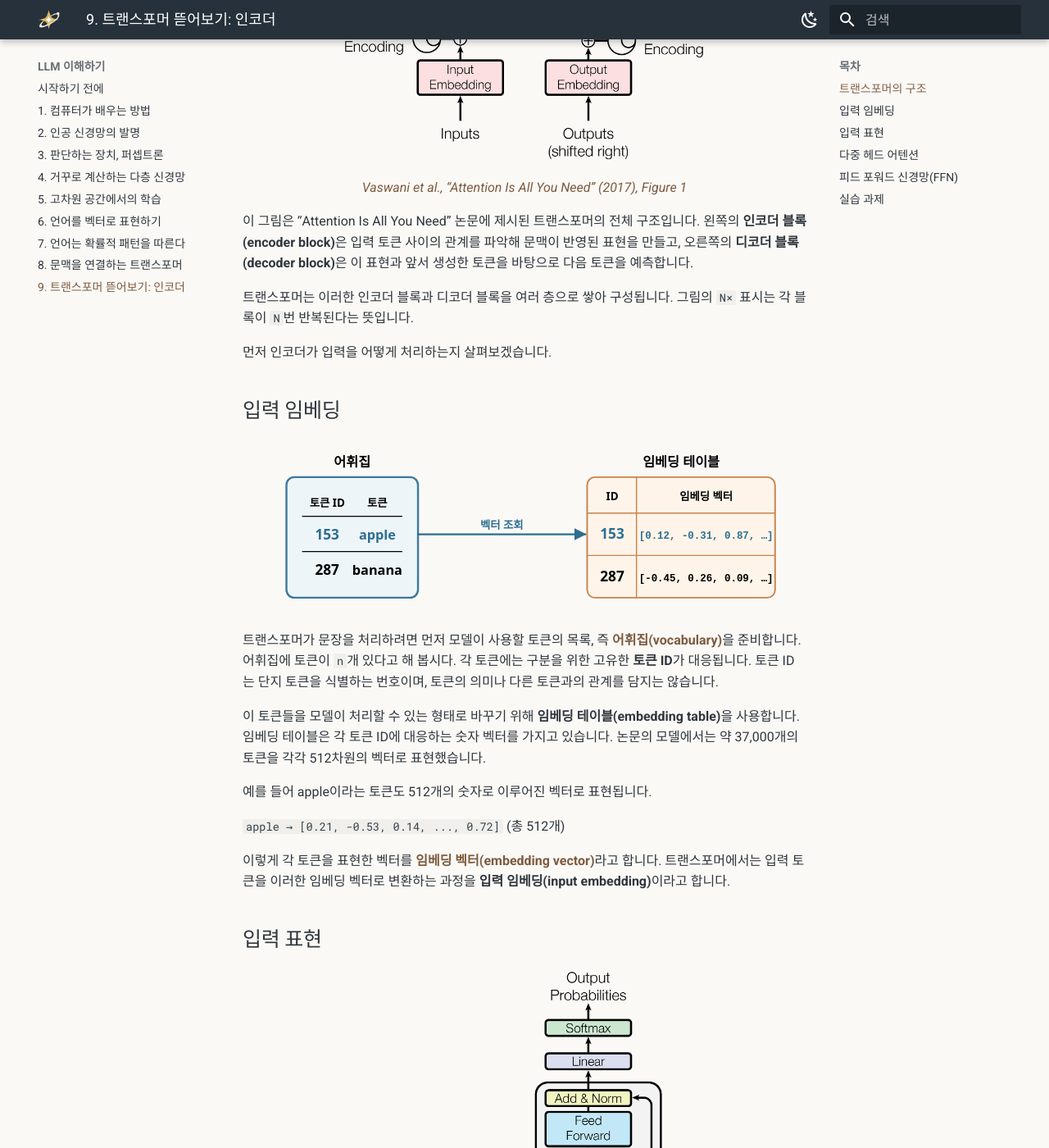
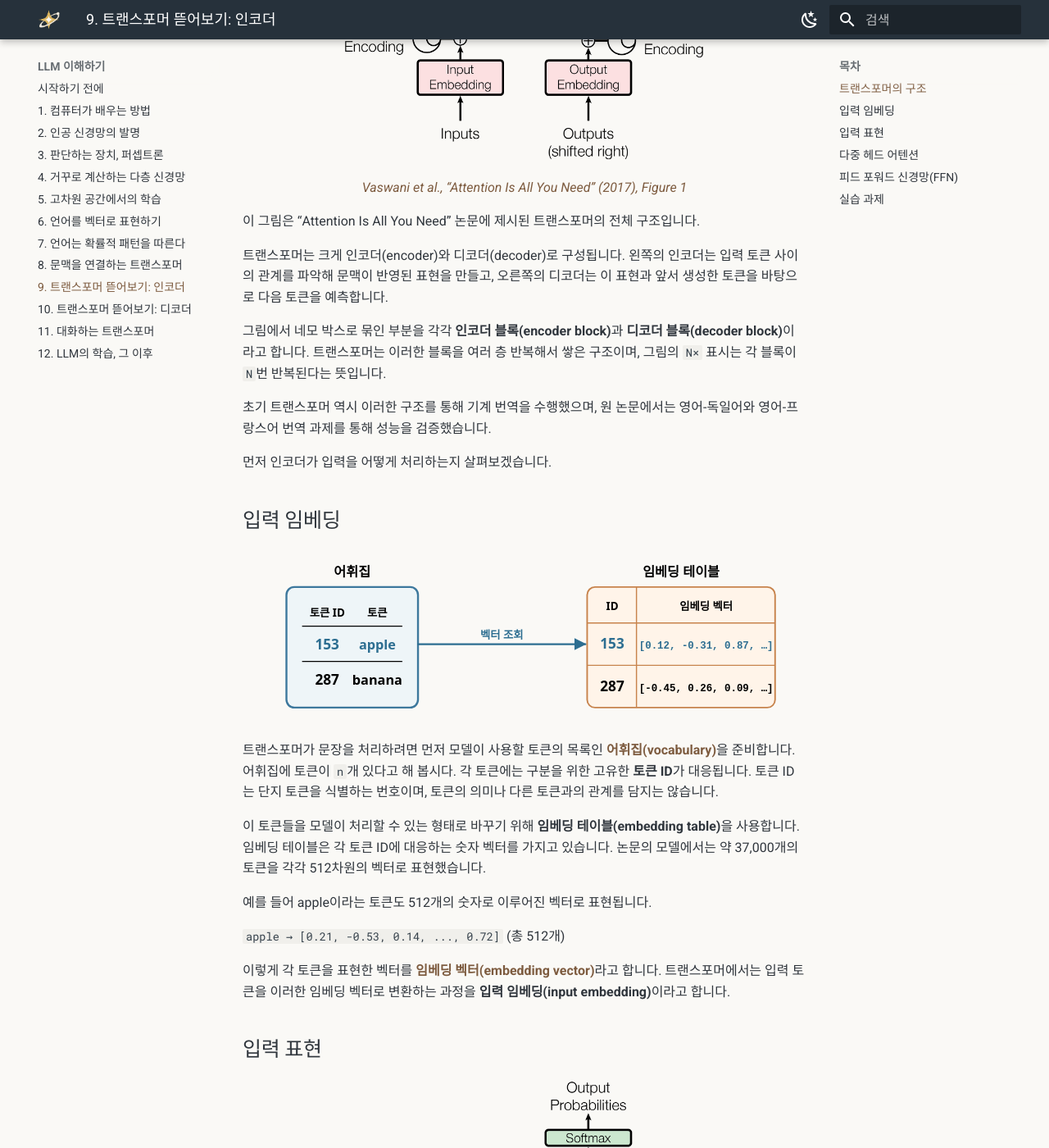
Before and after one commit to qu3vipon/the-hitchhikers-guide-to-ai, an MkDocs documentation site: the page built from docs/llm/09-transformer-encoder.md, in a window 1280 px wide and 1400 px high, scrolled down 852 px. Shown: the whole window at 82% size. Built offline with MkDocs 1.6.1 and Material for MkDocs 9.7.7, drawn with Linux system fonts in a browser that asks for light colours; some of the changed text lies outside the part shown.

Commit message:
Add transformer decoder chapter

```diff
--- a/docs/llm/09-transformer-encoder.md
+++ b/docs/llm/09-transformer-encoder.md
@@ -8,9 +8,13 @@
 
 <p style="text-align: center;"><em><a href="https://arxiv.org/html/1706.03762v7">Vaswani et al., “Attention Is All You Need” (2017), Figure 1</a></em></p>
 
-이 그림은 “Attention Is All You Need” 논문에 제시된 트랜스포머의 전체 구조입니다. 왼쪽의 **인코더 블록(encoder block)**은 입력 토큰 사이의 관계를 파악해 문맥이 반영된 표현을 만들고, 오른쪽의 **디코더 블록(decoder block)**은 이 표현과 앞서 생성한 토큰을 바탕으로 다음 토큰을 예측합니다.
+이 그림은 “Attention Is All You Need” 논문에 제시된 트랜스포머의 전체 구조입니다.
 
-트랜스포머는 이러한 인코더 블록과 디코더 블록을 여러 층으로 쌓아 구성됩니다. 그림의 `N×` 표시는 각 블록이 `N`번 반복된다는 뜻입니다.
+트랜스포머는 크게 인코더(encoder)와 디코더(decoder)로 구성됩니다. 왼쪽의 인코더는 입력 토큰 사이의 관계를 파악해 문맥이 반영된 표현을 만들고, 오른쪽의 디코더는 이 표현과 앞서 생성한 토큰을 바탕으로 다음 토큰을 예측합니다.
+
+그림에서 네모 박스로 묶인 부분을 각각 **인코더 블록(encoder block)**과 **디코더 블록(decoder block)**이라고 합니다. 트랜스포머는 이러한 블록을 여러 층 반복해서 쌓은 구조이며, 그림의 `N×` 표시는 각 블록이 `N`번 반복된다는 뜻입니다.
+
+초기 트랜스포머 역시 이러한 구조를 통해 기계 번역을 수행했으며, 원 논문에서는 영어-독일어와 영어-프랑스어 번역 과제를 통해 성능을 검증했습니다.
 
 먼저 인코더가 입력을 어떻게 처리하는지 살펴보겠습니다.
 
@@ -18,7 +22,7 @@
 
 ![어휘집의 토큰이 토큰 ID를 거쳐 임베딩 테이블의 벡터로 연결되는 구조](../assets/images/token-id-to-embedding.svg){ .neural-network-image }
 
-트랜스포머가 문장을 처리하려면 먼저 모델이 사용할 토큰의 목록, 즉 **[어휘집(vocabulary)](07-probabilistic-language-modeling.md#context)**을 준비합니다. 어휘집에 토큰이 `n`개 있다고 해 봅시다. 각 토큰에는 구분을 위한 고유한 **토큰 ID**가 대응됩니다. 토큰 ID는 단지 토큰을 식별하는 번호이며, 토큰의 의미나 다른 토큰과의 관계를 담지는 않습니다.
+트랜스포머가 문장을 처리하려면 먼저 모델이 사용할 토큰의 목록인 **[어휘집(vocabulary)](07-probabilistic-language-modeling.md#context)**을 준비합니다. 어휘집에 토큰이 `n`개 있다고 해 봅시다. 각 토큰에는 구분을 위한 고유한 **토큰 ID**가 대응됩니다. 토큰 ID는 단지 토큰을 식별하는 번호이며, 토큰의 의미나 다른 토큰과의 관계를 담지는 않습니다.
 
 이 토큰들을 모델이 처리할 수 있는 형태로 바꾸기 위해 **임베딩 테이블(embedding table)**을 사용합니다. 임베딩 테이블은 각 토큰 ID에 대응하는 숫자 벡터를 가지고 있습니다. 논문의 모델에서는 약 37,000개의 토큰을 각각 512차원의 벡터로 표현했습니다.
 
--- a/mkdocs.yml
+++ b/mkdocs.yml
@@ -43,6 +43,9 @@ nav:
       - 7. 언어는 확률적 패턴을 따른다: llm/07-probabilistic-language-modeling.md
       - 8. 문맥을 연결하는 트랜스포머: llm/08-transformer.md
       - "9. 트랜스포머 뜯어보기: 인코더": llm/09-transformer-encoder.md
+      - "10. 트랜스포머 뜯어보기: 디코더": llm/10-transformer-decoder.md
+      - "11. 대화하는 트랜스포머": llm/11-chatgpt.md
+      - "12. LLM의 학습, 그 이후": llm/12-beyond-training.md
   - 사전 학습:
       - 시작하기 전에: prerequisites/index.md
       - 개발 환경:
```
Also changed, not shown: other parts of docs/llm/09-transformer-encoder.md (+1 -1 lines), docs/llm/08-transformer.md (+1 -6 lines), docs/llm/10-transformer-decoder.md (added, +88 -0 lines), docs/llm/11-chatgpt.md (added, +1 -0 lines), docs/llm/12-beyond-training.md (added, +1 -0 lines), docs/assets/images/figure1.png (added), docs/assets/images/linear-vs-relu-transformation.svg (added), docs/assets/images/transformer-decoder-cross-attention.png (added), docs/assets/images/transformer-decoder-masked-multi-head-attention.png (added), docs/assets/images/transformer-decoder-next-token-prediction.png (added).
